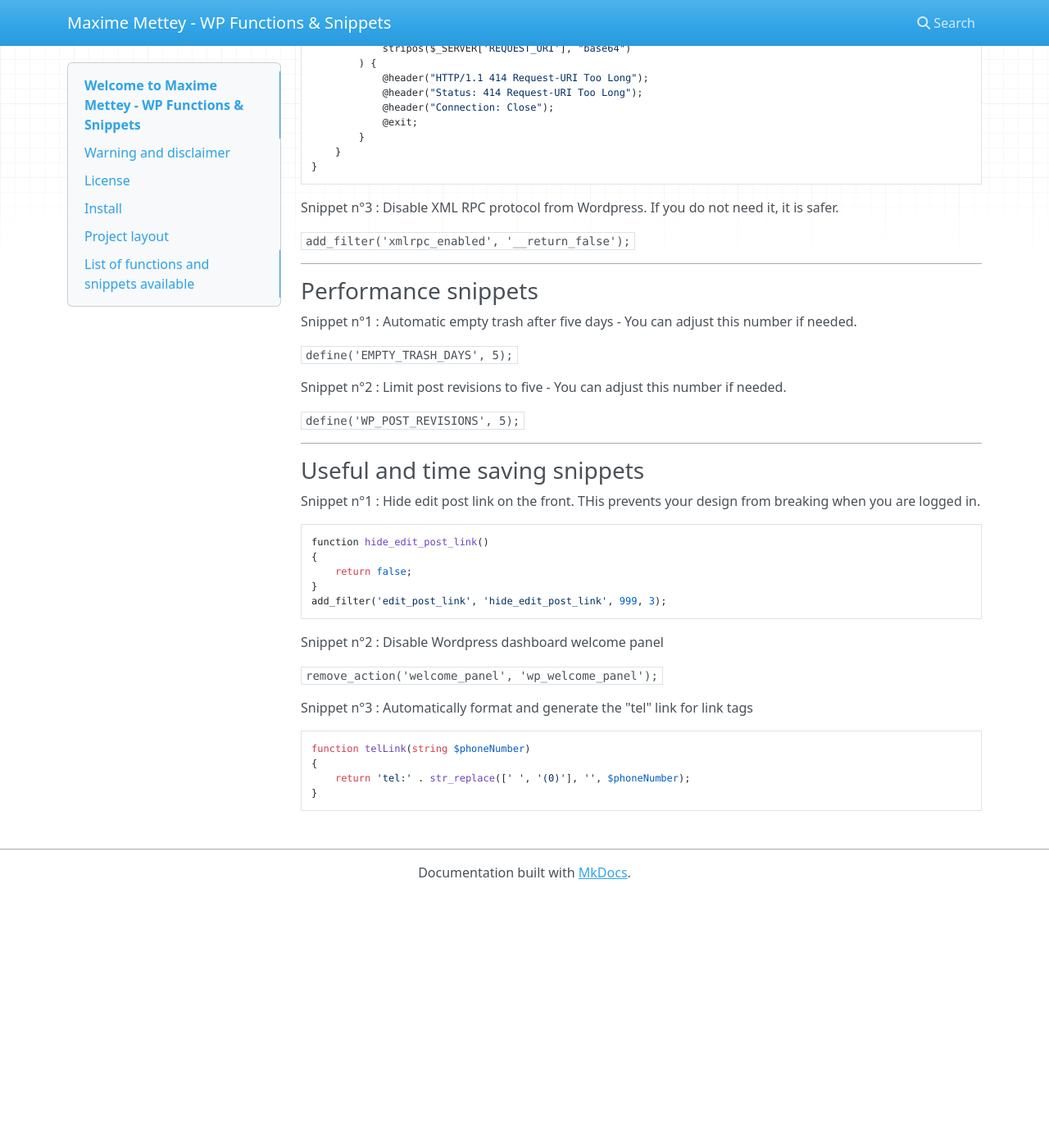
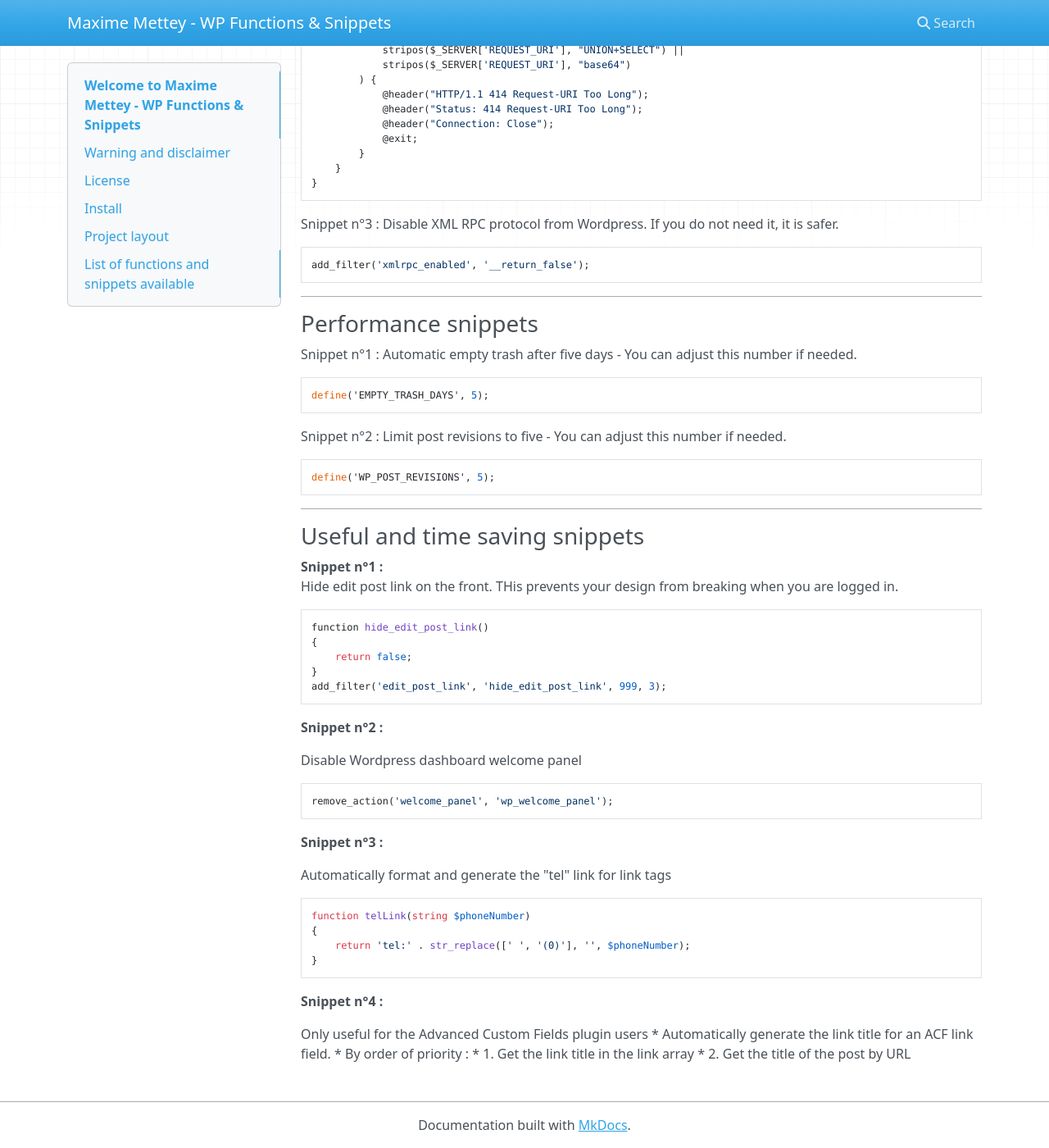
Before and after one commit to MaximeMettey/MaximeMettey-WP-Functions, an MkDocs documentation site: the page built from docs/index.md, in a window 1280 px wide and 1400 px high, scrolled down 1189 px. Shown: the whole window at 82% size. Built offline with MkDocs 1.6.1, drawn with Linux system fonts in a browser that asks for light colours; nearby versions of some CDN libraries; before the commit the page ends 2281 px from its top, so only the background shows below that; some of the changed text lies outside the part shown.

Commit message:
some more documentation

````diff
--- a/docs/index.md
+++ b/docs/index.md
@@ -21,9 +21,11 @@ GNU GPL
 3. Add this code at the end of the `functions.php` file in your theme folder :
 `require 'maximemettey_wp_functions.php';`
 
+*N.B. : You can also just copy the snippets you want to use, and paste them in your own code.*
+
 ## Project layout
 
-    maximemettey_wp_functions.php    # The one and only file to import
+- maximemettey_wp_functions.php
 
 ## List of functions and snippets available
 
@@ -63,7 +65,9 @@ if ($user_ID) {
 
 Snippet n°3 : Disable XML RPC protocol from Wordpress. If you do not need it, it is safer.
 
-`add_filter('xmlrpc_enabled', '__return_false');`
+```
+add_filter('xmlrpc_enabled', '__return_false');
+```
 
 ---
 
@@ -71,17 +75,22 @@ Snippet n°3 : Disable XML RPC protocol from Wordpress. If you do not need it, i
 
 Snippet n°1 : Automatic empty trash after five days - You can adjust this number if needed.
 
-`define('EMPTY_TRASH_DAYS', 5);`
+```
+define('EMPTY_TRASH_DAYS', 5);
+```
 
 Snippet n°2 : Limit post revisions to five - You can adjust this number if needed.
 
-`define('WP_POST_REVISIONS', 5);`
+```
+define('WP_POST_REVISIONS', 5);
+```
 
 ---
 
 ### Useful and time saving snippets
 
-Snippet n°1 : Hide edit post link on the front. THis prevents your design from breaking when you are logged in.
+**Snippet n°1 :**
+Hide edit post link on the front. THis prevents your design from breaking when you are logged in.
 
 ```
 function hide_edit_post_link()
@@ -91,11 +100,17 @@ function hide_edit_post_link()
 add_filter('edit_post_link', 'hide_edit_post_link', 999, 3);
 ```
 
-Snippet n°2 : Disable Wordpress dashboard welcome panel
+**Snippet n°2 :**
 
-`remove_action('welcome_panel', 'wp_welcome_panel');`
+Disable Wordpress dashboard welcome panel
 
-Snippet n°3 : Automatically format and generate the "tel" link for link tags
+```
+remove_action('welcome_panel', 'wp_welcome_panel');
+```
+
+**Snippet n°3 :**
+
+Automatically format and generate the "tel" link for link tags
 
 ```
 function telLink(string $phoneNumber)
@@ -103,3 +118,11 @@ function telLink(string $phoneNumber)
     return 'tel:' . str_replace([' ', '(0)'], '', $phoneNumber);
 }
 ```
+
+**Snippet n°4 :**
+
+Only useful for the Advanced Custom Fields plugin users
+ * Automatically generate the link title for an ACF link field.
+ * By order of priority :
+ *      1. Get the link title in the link array
+ *      2. Get the title of the post by URL
````
